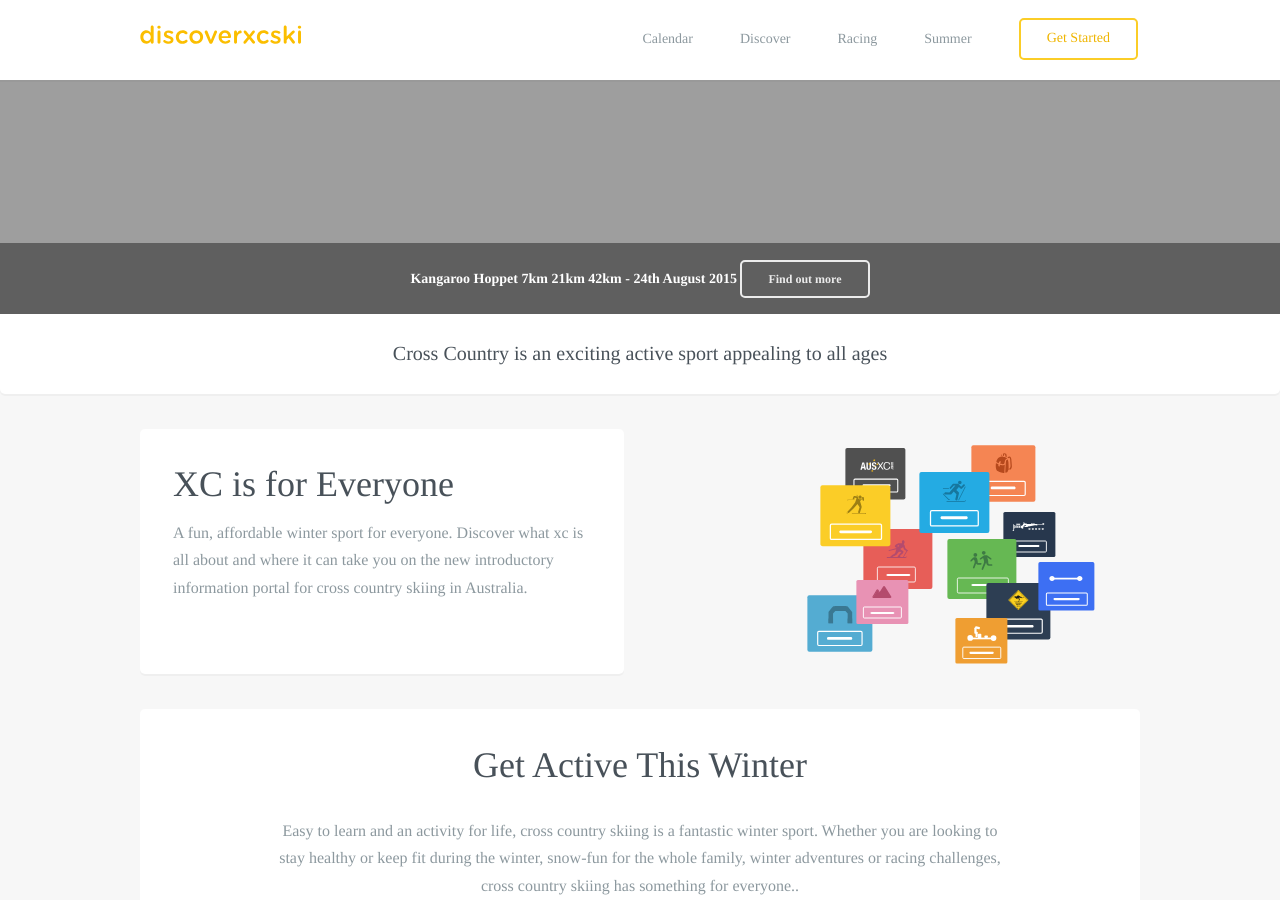
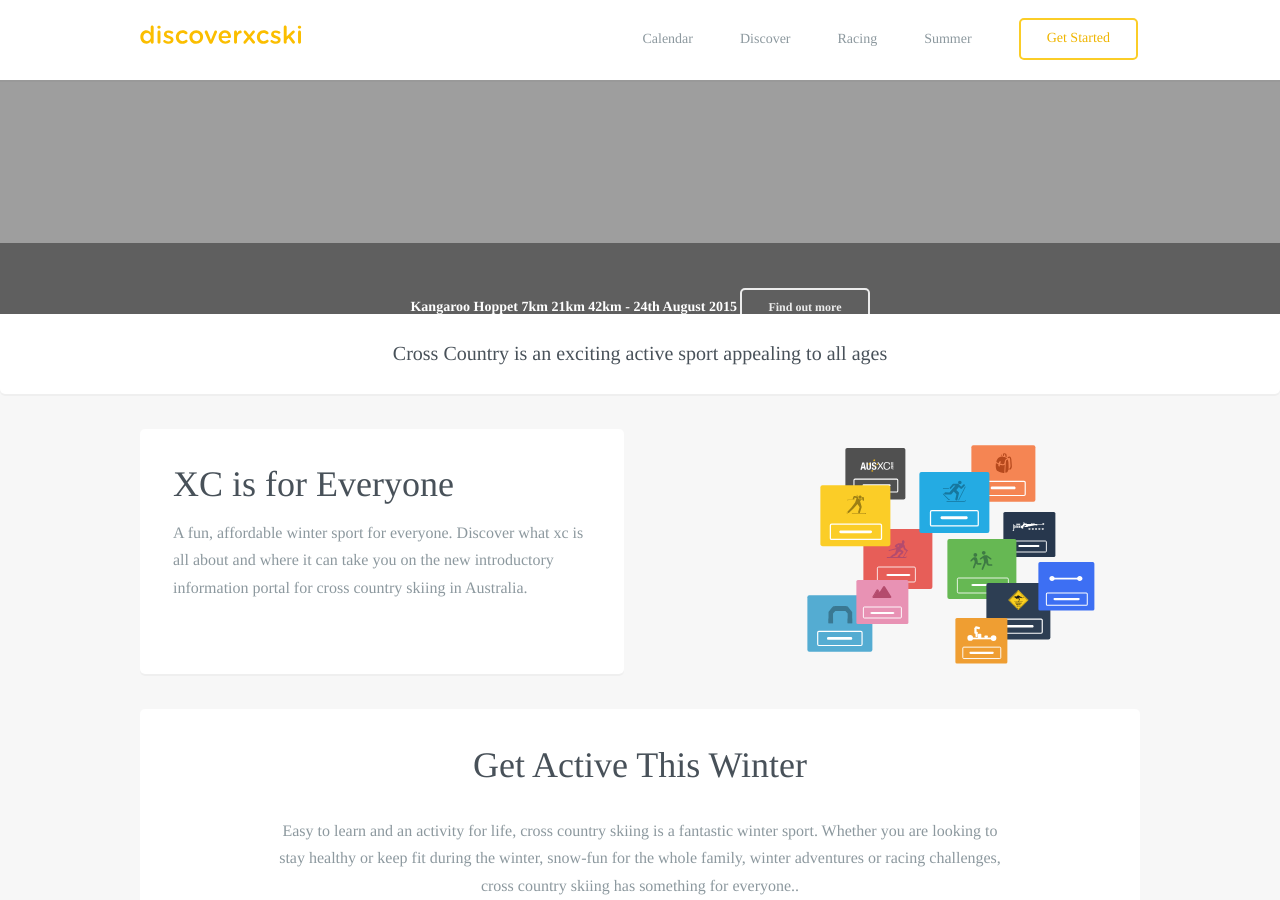
Before and after one commit to robcatto/robcatto.github.io, a Jekyll site: the page index.html, which Jekyll copies as it is, in a window 1280 px wide and 900 px high, scrolled down 726 px. Built offline with Jekyll 4.4.1, drawn with Linux system fonts in a browser that asks for light colours; some web fonts are replaced; Markdown is read by kramdown in place of the engine named in the settings.

```diff
--- a/index.html
+++ b/index.html
@@ -127,11 +127,11 @@
     <div style="  position: relative; margin: 0 auto; background: none;">
     <img class="homepage__imageheader" style="-webkit-user-select: none; display: inherit" src="http://discoverxcski.com/images/hoppet-slide.jpg" width="100%" height="100%">
     <div class="homepage__slidetext" style="text-align: center;">
-        <p style="font-size: 14px;
+        <p style="  font-size: 14px;
   font-weight: 600;
   color: white;
   position: relative;
-  top: -14px;"
+  top: 14px;"
             >Kangaroo Hoppet 7km 21km 42km - 24th August 2015
             <a class="button small inverse" href="http://www.ausxc.com" data-featurette="analytics-click-event" data-event-category="button" data-event-action="M: Clicked Skate" data-event-label="Source: Skate Page" id="featurette-13">Find out more</a></p>
 
```
